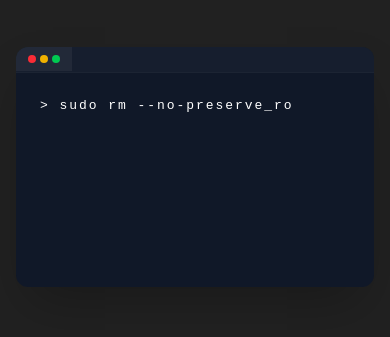
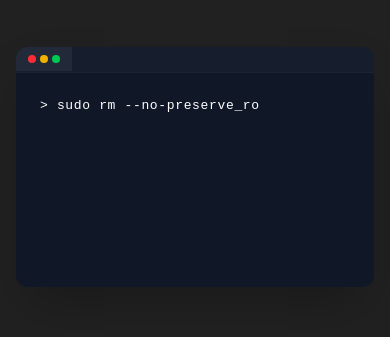
Before and after one commit to edon99/portfolio, a Vue app: page / in a window 390 px wide. Shown: the part 383-720 px from the top of the page. Built offline with nearby package versions, Linux system fonts and the light colour scheme; no server answers.

Commit message:
fixed mobile animation roble,m

```diff
--- a/src/components/Hero.vue
+++ b/src/components/Hero.vue
@@ -118,7 +118,7 @@ const smoothScroll = (id) => {
           'shake bg-red-500/10 transition-all': isShaking,
           'fullscreen bg-green-500/10': isFullscreen,
           'dismiss bg-yellow-500/10 ': isDismissed
-         }"  class="w-full h-60 overflow-hidden rounded-xl bg-gray-900 shadow-2xl">
+         }"  class="w-full h-60 overflow-hidden rounded-xl bg-gray-900 shadow-2xl break-words whitespace-pre-wrap">
           <div class="flex bg-gray-800/40 ring-1 ring-white/5">
             <div class="mb-px flex text-sm/6 font-medium text-gray-400">
               <div class="bg-white/5 px-3 py-2 text-white flex flex-row gap-1">
@@ -145,7 +145,7 @@ const smoothScroll = (id) => {
   overflow: hidden;
   white-space: nowrap;
   margin: 0 auto;
-  letter-spacing: .15em;
+  letter-spacing: .05em;
   animation: blink-caret .75s step-end infinite;
   min-height: 1.2em;
 }
```
